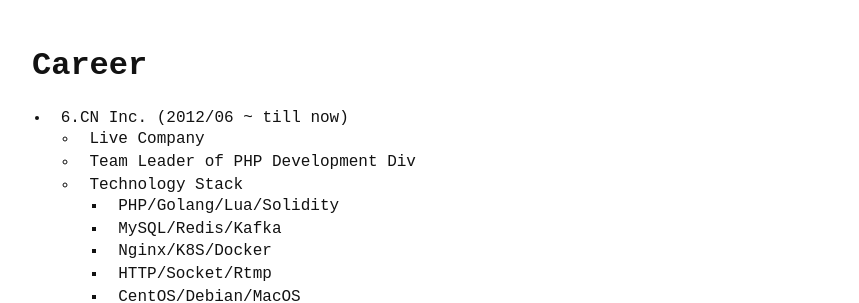
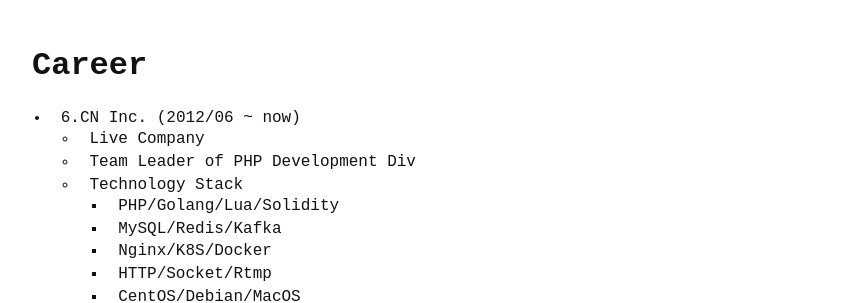
Before and after one commit to banjuanshu/banjuanshu.github.io, a Jekyll site: the page built from docs/index.md, in a window 1280 px wide and 900 px high, scrolled down 612 px. Shown: the part 151-454 px from the top of the window, without its empty margins (208-1067 px from the left). Built offline with Jekyll 4.4.1, drawn with Linux system fonts in a browser that asks for light colours.

Commit message:
fix(index): modify projects

```diff
--- a/docs/index.md
+++ b/docs/index.md
@@ -17,7 +17,7 @@ I prioritize teamwork and effective communication, and I excel in collaborating
 
 
 # Career
-* 6.CN Inc. (2012/06 ~ till now)
+* 6.CN Inc. (2012/06 ~ now)
   * Live Company
   * Team Leader of PHP Development Div
   * Technology Stack
```
